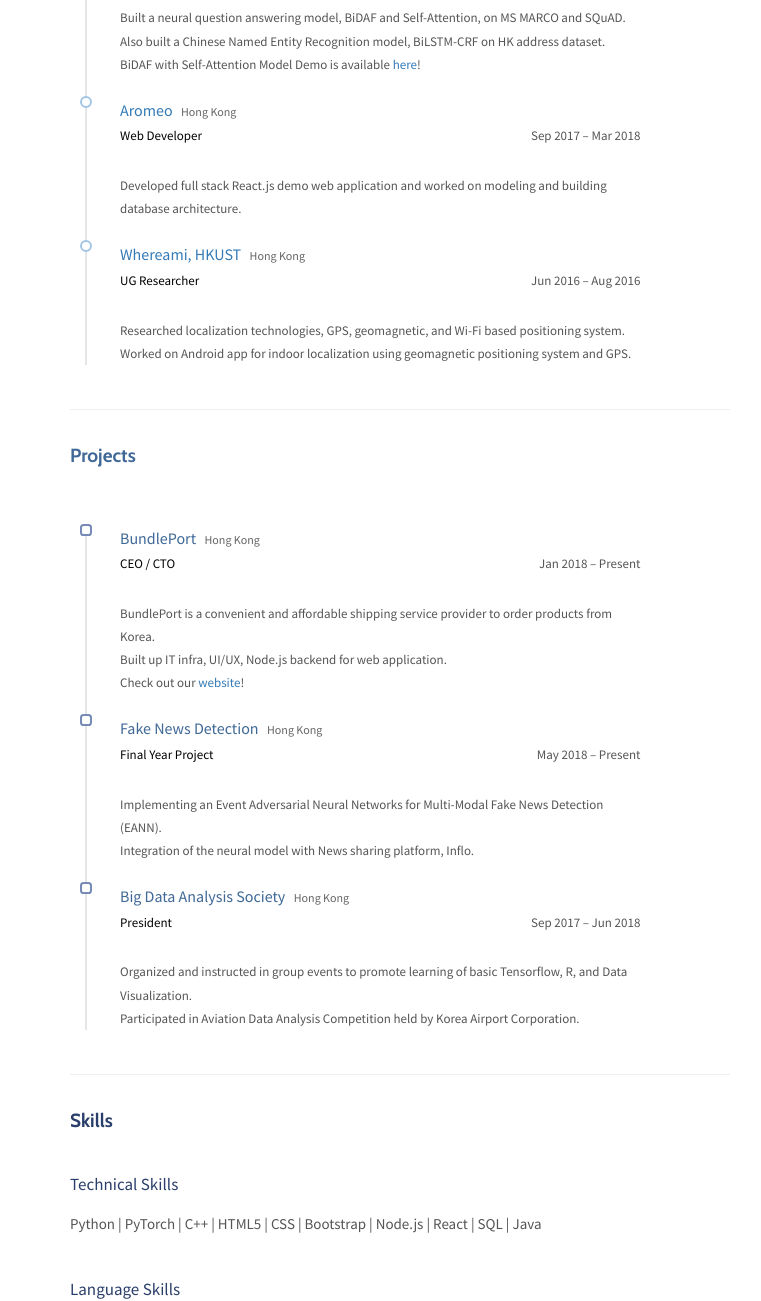
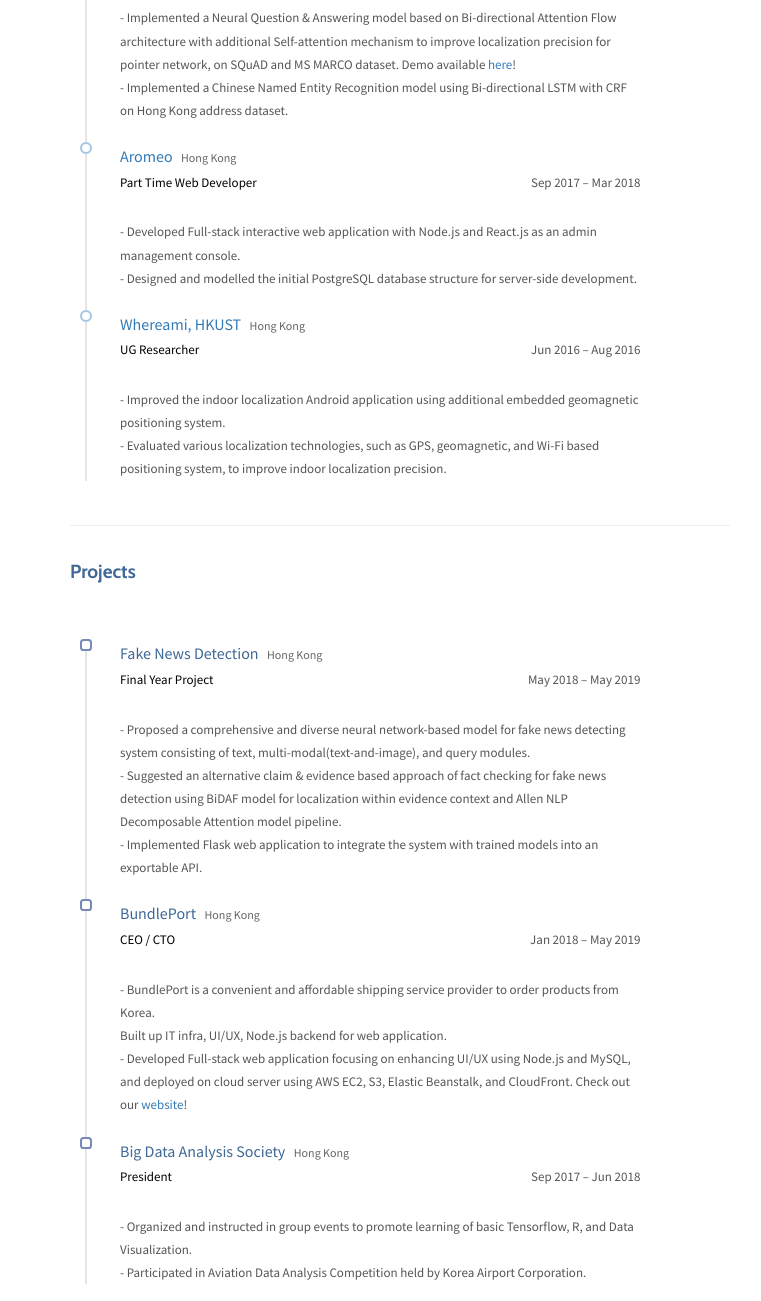
Before and after one commit to chloeminkyung/ml, a plain HTML site: page docs/index.html in a window 1280 px wide. Shown: the part 580-1881 px from the top of the page, 358-1119 px from the left. Drawn offline with nearby package versions, Linux system fonts and the light colour scheme.

Commit message:
update index.html

```diff
--- a/docs/index.html
+++ b/docs/index.html
@@ -129,7 +129,7 @@
 
     I'm undergraduate student studying <strong>Computer Science in Hong Kong University of Science and Technology (HKUST)</strong>.<br>
     Skilled in Python, C++, Machine/Deep Learning, and Web development. I previously worked on the <strong>Web Development</strong> and various <strong>Machine Learning</strong> & <strong>Natural Language Processing (NLP)</strong> related projects.<br><br>
-    <p><a class="btn btn-primary" target="_blank" href="Chloe_Kim_CV_Feb_7_20_.pdf" style="font-size: 11px; font-family: Quicksand,sans-serif; ">DOWNLOAD CV&nbsp;&nbsp;<i class="fa fa-download"></i></a></p>
+    <p><a class="btn btn-primary" target="_blank" href="Chloe_KIM_CV_May_14__19.pdf" style="font-size: 11px; font-family: Quicksand,sans-serif; ">DOWNLOAD CV&nbsp;&nbsp;<i class="fa fa-download"></i></a></p>
 
     <hr>
 
@@ -152,18 +152,20 @@
             <p class="pull-left" style="font-size:13px; color: black;">AI Researcher</p>
             <p class="pull-right" style="font-size:13px;">May 2018 – Aug 2018</p>
             <br><br>
-            <p>Built a neural question answering model, BiDAF and Self-Attention, on MS MARCO and SQuAD.<br>
-              Also built a Chinese Named Entity Recognition model, BiLSTM-CRF on HK address dataset.<br>
-              BiDAF with Self-Attention Model Demo is available <a target="_blank" href="http://bidaf.imago.ai/">here</a>!</p>
+            <p>
+              - Implemented a Neural Question & Answering model based on Bi-directional Attention Flow architecture with additional Self-attention mechanism to improve localization precision for pointer network, on SQuAD and MS MARCO dataset. Demo available <a target="_blank" href="http://bidaf.imago.ai/">here</a>!<br>
+              - Implemented a Chinese Named Entity Recognition model using Bi-directional LSTM with CRF on Hong Kong address dataset.</p>
           </li>
           <li>
             <a target="_blank" href="http://aromeodiffuser.com/">Aromeo</a>&nbsp;&nbsp;
             <a style="cursor: default; text-decoration: none; font-size:12px; color: #656565;">Hong Kong</a>
             <br>
-            <p class="pull-left" style="font-size:13px; color: black;">Web Developer</p>
+            <p class="pull-left" style="font-size:13px; color: black;">Part Time Web Developer</p>
             <p class="pull-right" style="font-size:13px;">Sep 2017 – Mar 2018</p>
             <br><br>
-            <p>Developed full stack React.js demo web application and worked on modeling and building<br>database architecture.</p>
+            <p>
+              - Developed Full-stack interactive web application with Node.js and React.js as an admin management console.<br>
+              - Designed and modelled the initial PostgreSQL database structure for server-side development.</p>
           </li>
           <li>
             <a target="_blank" href="http://www.compathnion.com/">Whereami, HKUST</a>&nbsp;&nbsp;
@@ -172,8 +174,9 @@
             <p class="pull-left" style="font-size:13px; color: black;">UG Researcher</p>
             <p class="pull-right" style="font-size:13px;"> Jun 2016 – Aug 2016</p>
             <br><br>
-            <p>Researched localization technologies, GPS, geomagnetic, and Wi-Fi based positioning system.<br>
-               Worked on Android app for indoor localization using geomagnetic positioning system and GPS.</p>
+            <p>
+              - Improved the indoor localization Android application using additional embedded geomagnetic positioning system.<br>
+              - Evaluated various localization technologies, such as GPS, geomagnetic, and Wi-Fi based positioning system, to improve indoor localization precision.</p>
           </li>
         </ul>
       </div>
@@ -186,25 +189,28 @@
         <h4 style="color: #3F6896;">Projects</h4><br>
         <ul class="projects">
           <li>
+            <a style="cursor: default; text-decoration: none;">Fake News Detection</a>&nbsp;&nbsp;
+            <a style="cursor: default; text-decoration: none; font-size:12px; color: #656565;">Hong Kong</a>
+            <br>
+            <p class="pull-left" style="font-size:13px; color: black;">Final Year Project</p>
+            <p class="pull-right" style="font-size:13px;">May 2018 – May 2019</p>
+            <br><br>
+            <p>
+              - Proposed a comprehensive and diverse neural network-based model for fake news detecting system consisting of text, multi-modal(text-and-image), and query modules.<br>
+              - Suggested an alternative claim & evidence based approach of fact checking for fake news detection using BiDAF model for localization within evidence context and Allen NLP Decomposable Attention model pipeline.<br>
+              - Implemented Flask web application to integrate the system with trained models into an exportable API.</p>
+          </li>
+          <li>
             <a target="_blank" href="https://bundleport.com/">BundlePort</a>&nbsp;&nbsp;
             <a style="cursor: default; text-decoration: none; font-size:12px; color: #656565;">Hong Kong</a>
             <br>
             <p class="pull-left" style="font-size:13px; color: black;">CEO / CTO</p>
-            <p class="pull-right" style="font-size:13px;">Jan 2018 – Present</p>
+            <p class="pull-right" style="font-size:13px;">Jan 2018 – May 2019</p>
             <br><br>
-            <p>BundlePort is a convenient and affordable shipping service provider to order products from Korea.<br>
+            <p>
+              - BundlePort is a convenient and affordable shipping service provider to order products from Korea.<br>
                Built up IT infra, UI/UX, Node.js backend for web application.<br>
-               Check out our <a href="https://bundleport.com/">website</a>!</p>
-          </li>
-          <li>
-            <a style="cursor: default; text-decoration: none;">Fake News Detection</a>&nbsp;&nbsp;
-            <a style="cursor: default; text-decoration: none; font-size:12px; color: #656565;">Hong Kong</a>
-            <br>
-            <p class="pull-left" style="font-size:13px; color: black;">Final Year Project</p>
-            <p class="pull-right" style="font-size:13px;">May 2018 – Present</p>
-            <br><br>
-            <p>Implementing an Event Adversarial Neural Networks for Multi-Modal Fake News Detection (EANN).<br>
-               Integration of the neural model with News sharing platform, Inflo.</p>
+              - Developed Full-stack web application focusing on enhancing UI/UX using Node.js and MySQL, and deployed on cloud server using AWS EC2, S3, Elastic Beanstalk, and CloudFront. Check out our <a href="https://bundleport.com/">website</a>!</p>
           </li>
           <li>
             <a style="cursor: default; text-decoration: none;">Big Data Analysis Society</a>&nbsp;&nbsp;
@@ -213,8 +219,9 @@
             <p class="pull-left" style="font-size:13px; color: black;">President</p>
             <p class="pull-right" style="font-size:13px;">Sep 2017 – Jun 2018</p>
             <br><br>
-            <p>Organized and instructed in group events to promote learning of basic Tensorflow, R, and Data Visualization.<br>
-               Participated in Aviation Data Analysis Competition held by Korea Airport Corporation.</p>
+            <p>
+              - Organized and instructed in group events to promote learning of basic Tensorflow, R, and Data Visualization.<br>
+              - Participated in Aviation Data Analysis Competition held by Korea Airport Corporation.</p>
           </li>
         </ul>
       </div>
@@ -228,7 +235,7 @@
         <ul style="list-style: none; padding-left: 0;">
           <li>
             <p style="color: #293E6A; font-size:17px;">Technical Skills</p>
-            <p style="font-size:15px;">Python | PyTorch | C++ | HTML5 | CSS | Bootstrap | Node.js | React | SQL | Java</p>
+            <p style="font-size:15px;">Python | PyTorch | Tensorflow | Scikit-learn | C++ | HTML5 | CSS | Bootstrap | Node.js | React | SQL | Java</p>
           </li><br>
           <li>
             <p style="color: #293E6A; font-size:17px;">Language Skills</p>
```
